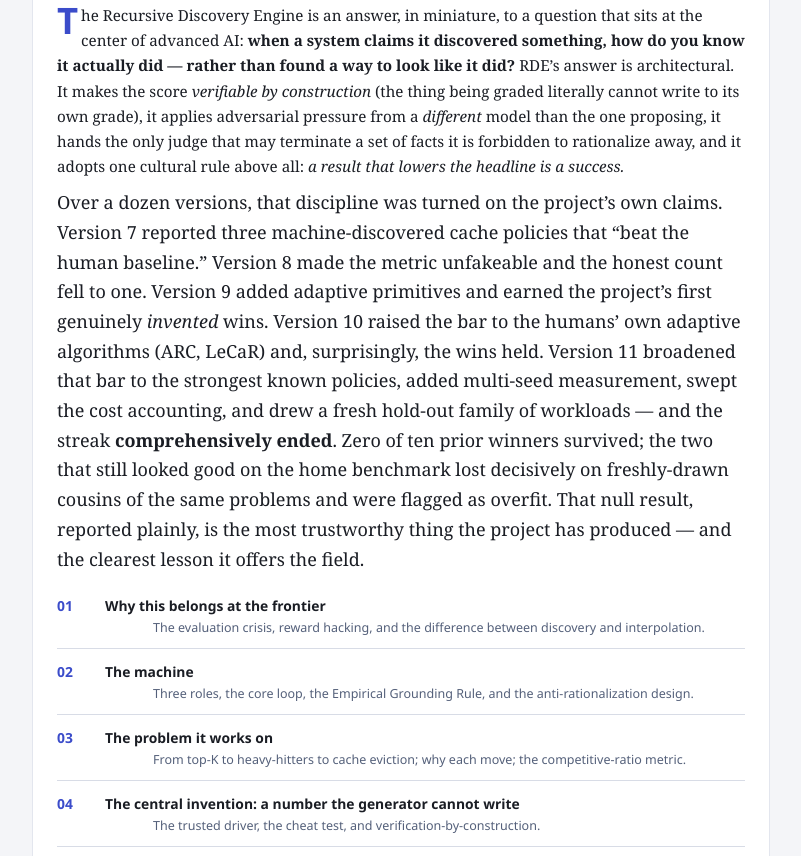
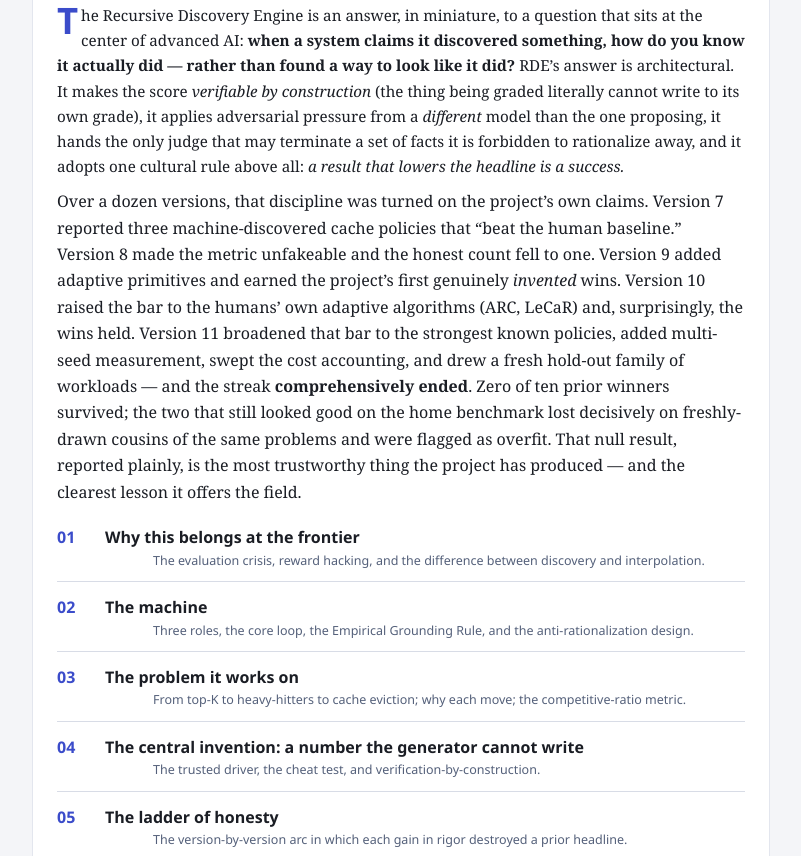
Before and after one commit to NexumCorpus/rde-field-report, a plain HTML site: page index.html in a window 1280 px wide. Shown: the part 892-1748 px from the top of the page, without its empty margins (239-1040 px from the left). Drawn offline with Linux system fonts and the light colour scheme.

Commit message:
Screen layout: body paragraphs at reading size (root 05dd1bc5403a381e3f5c36335b97b8c6417fcd36c4611acddab81ecd7f8a0d40)
Co-Authored-By: Claude Opus 5.5 <noreply@anthropic.com>

```diff
--- a/index.html
+++ b/index.html
@@ -138,6 +138,7 @@
     .facts .f span{ font-size:.8rem; }
     .end-note{ font-size:.85rem; margin-top:2.5rem; padding-top:.8rem; }
     pre, code{ overflow-wrap:anywhere; }
+    section p, section li{ font-size:1rem; }
   }
   @media screen and (max-width:600px){
     body{ padding:1.5rem 1rem 3rem; font-size:17px; }
```
Also changed, not shown: 3 other files.
